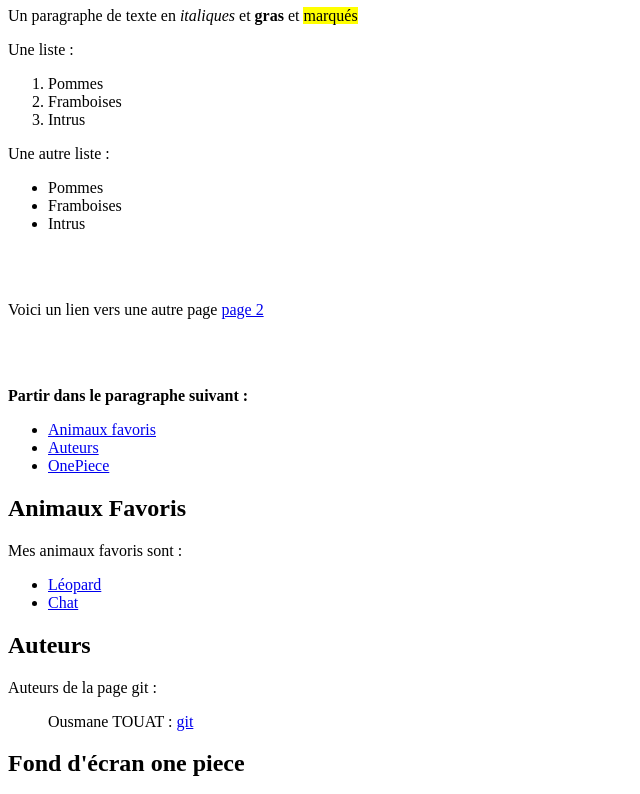
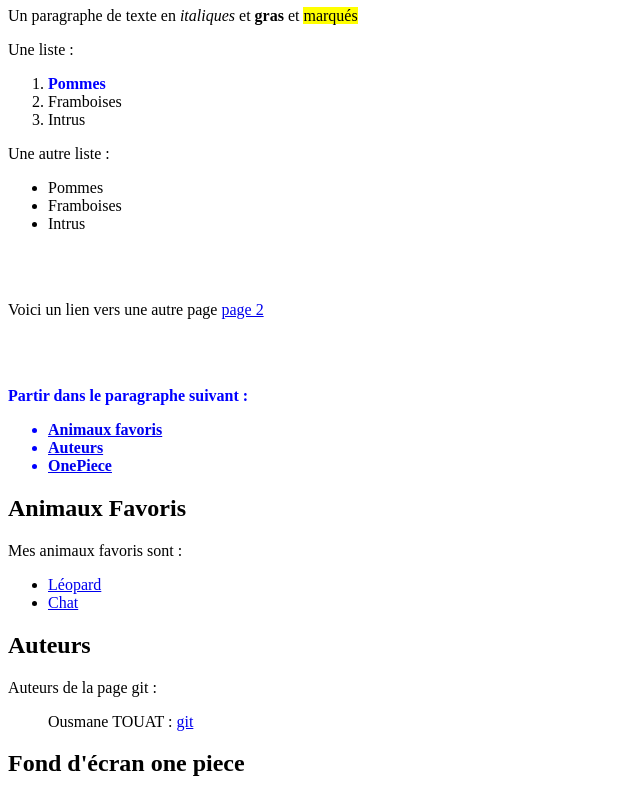
Before and after one commit to otouat/otouat.github.io, a plain HTML site: page index.html in a window 1280 px wide. Shown: the part 73-867 px from the top of the page, without its empty margins (0-640 px from the left). Drawn offline with Linux system fonts and the light colour scheme.

Commit message:
test balises div et span

```diff
--- a/index.html
+++ b/index.html
@@ -16,7 +16,7 @@
     	</p>
     	<p>Une liste :
     		<ol> <!--- Liste numéroté--->
-    			<li>Pommes</li>
+    			<li><span class="introduction">Pommes</span></li>
     			<li>Framboises</li>
     			<li>Intrus</li>
     		</ol>
@@ -37,13 +37,14 @@
 		</p>
 		<br><br>
 		<!--- Ajout liens à l'interieur de la page--->
+		<div class="introduction">
 			<p> <strong>Partir dans le paragraphe suivant :</strong>
 				<ul><li><a href="#Animaux favoris">Animaux favoris</a> </li>
 					<li><a href="#Auteurs">Auteurs</a> </li>
 					<li><a href="#OnePiece">OnePiece</a></li>
 				</ul>
-
 			</p>
+		</div>
 
 
 		<!--- Ajout parapgrahes--->
--- a/style.css
+++ b/style.css
@@ -1,4 +1,4 @@
-h1
+.introduction
 {
     color: blue;
     font-weight: bold;
```
Lines whose indentation alone changed are shown as unchanged.
